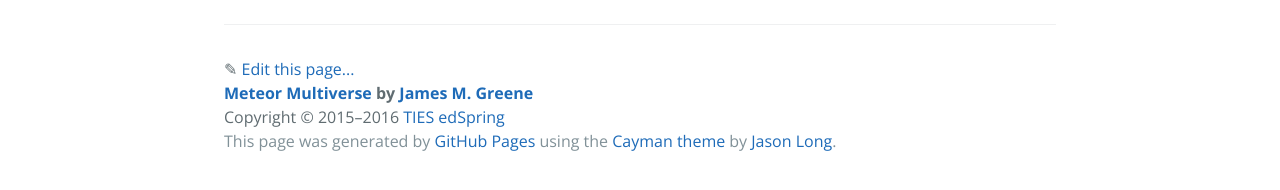
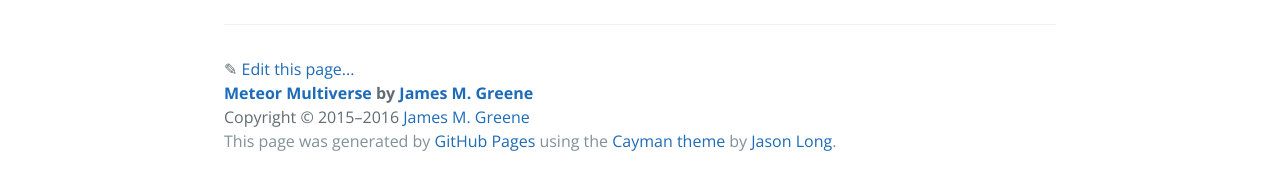
Before and after one commit to meteor-multiverse/meteor-multiverse.github.io, a Jekyll site: the page built from index.md, in a window 1280 px wide. Shown: the part 359-549 px from the top of the page. Built offline with Jekyll 4.4.1, drawn with Linux system fonts in a browser that asks for light colours; nearby versions of some CDN libraries; emoji names are drawn with the system emoji font; some of the changed lines change nothing that is shown.

Commit message:
Updates after sour discussions with TIES

```diff
--- a/_config.yml
+++ b/_config.yml
@@ -6,13 +6,17 @@
 #url:     http://meteormultiverse.org
 #baseurl:
 
-# When deployed to GitHub Pages
-url:     http://edspring.github.io
-baseurl: /meteor-multiverse
+# When deployed to GitHub Organization Pages
+#url:     http://meteor-multiverse.github.io
+#baseurl:
+
+# When deployed to GitHub Project Pages
+#url:     http://meteor-multiverse.github.io
+#baseurl: /meteormultiverse.org
 
 # When running locally in development mode
-#url:     http://localhost:4000
-#baseurl:
+url:     http://localhost:4000
+baseurl:
 
 
 # Website main/base title
@@ -25,13 +29,13 @@
   auto-scale your own Meteor environments on Amazon AWS.
 
 # Root URL for editing pages on GitHub (leave the trailing slash intact!)
-githubEdit: https://github.com/edSpring/meteor-multiverse/edit/gh-pages/
+githubEdit: https://github.com/meteor-multiverse/meteor-multiverse.github.io/edit/gh-pages/
 
 # Google Analytics Tracking ID
-google_analytics_id: UA-69056832-1
+google_analytics_id: UA-21133140-12
 
 owner_url:     http://greene.io
-publisher_url: http://ties.k12.mn.us
+publisher_url: http://greene.io
 
 
 
--- a/_layouts/default.html
+++ b/_layouts/default.html
@@ -60,11 +60,11 @@
           <a href="{{ site.githubEdit }}{{ page.path }}">Edit this page...</a>
         </div>
 
-        <div class="site-footer-owner"><a href="https://github.com/edSpring/meteor-multiverse">Meteor Multiverse</a> by <a href="https://github.com/JamesMGreene">James M. Greene</a></div>
+        <div class="site-footer-owner"><a href="https://github.com/meteor-multiverse/meteor-multiverse.github.io">Meteor Multiverse</a> by <a href="https://github.com/JamesMGreene">James M. Greene</a></div>
 
         {% capture first_year %}2015{% endcapture %}
         {% capture current_year %}{{ 'now' | date: "%Y" }}{% endcapture %}
-        <div class="site-footer-copyright">Copyright &copy; {{ first_year }}{%if current_year > first_year %}&ndash;{{ current_year }}{% endif %} <a href="https://github.com/edSpring">TIES edSpring</a></div>
+        <div class="site-footer-copyright">Copyright &copy; {{ first_year }}{%if current_year > first_year %}&ndash;{{ current_year }}{% endif %} <a href="https://github.com/JamesMGreene">James M. Greene</a></div>
 
         <div class="site-footer-credits">This page was generated by <a href="https://pages.github.com">GitHub Pages</a> using the <a href="https://github.com/jasonlong/cayman-theme">Cayman theme</a> by <a href="https://twitter.com/jasonlong">Jason Long</a>.</div>
       </footer>
```
Also changed, not shown: README.md, 1 other file.
